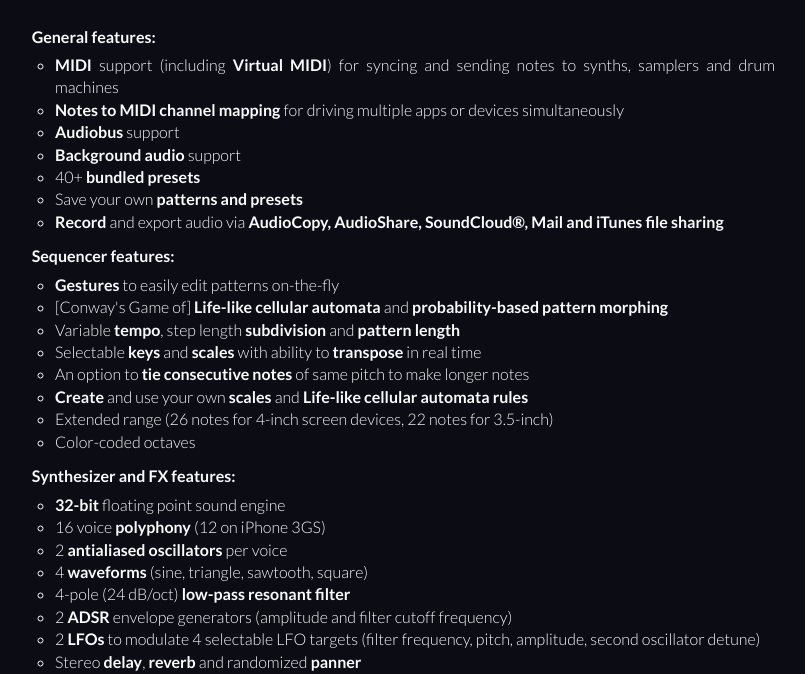
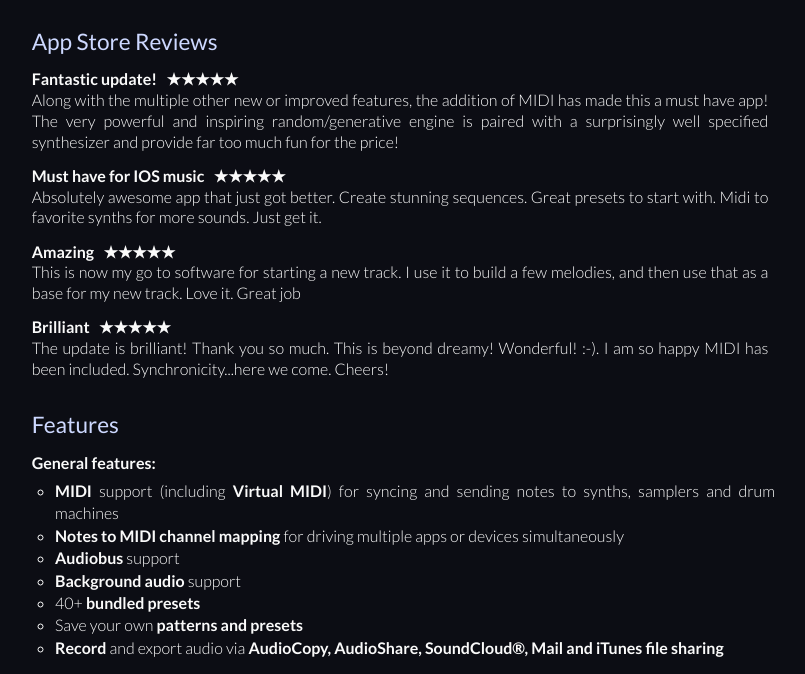
Before and after one commit to xynthesizr/xynthesizr.github.io, a plain HTML site: page index.html in a window 1280 px wide. Shown: the part 1248-1922 px from the top of the page, without its empty margins (240-1045 px from the left). Drawn offline with nearby package versions, Linux system fonts and the light colour scheme.

Commit message:
Added App Store reviews

```diff
--- a/css/style.css
+++ b/css/style.css
@@ -42,6 +42,10 @@ div#videos {
 	margin-bottom: 30px;
 }
 
+div#reviews {
+	margin-bottom: 30px;
+}
+
 div#features {
 	margin-bottom: 30px;
 }
@@ -63,6 +67,12 @@ p, h2, h3, h4, h5 {
 	margin: 10pt 5pt 5pt 5pt;
 }
 
+h2 {
+	font-size: 17pt;
+	font-weight: 400;
+	color:#CDD8FF
+}
+
 p.headline {
 	font-size: 15pt;
 	margin-bottom: 10pt;
@@ -71,6 +81,10 @@ p.headline {
 
 small {
 	font-size: 0.85em;
+}
+
+span.stars {
+	margin-left: 0.4em;
 }
 
 ul {
--- a/index.html
+++ b/index.html
@@ -49,7 +49,23 @@
     <br/>
     <small>A YouTube playlist including basic features, presets and MIDI demo videos</small>
 </div>
+<div id="reviews">
+	<h2>App Store Reviews</h2>
+	<p><strong>Fantastic update! <span class="stars">★★★★★</span></strong><br/>
+Along with the multiple other new or improved features, the addition of MIDI has made this a must have app! The very powerful and inspiring random/generative engine is paired with a surprisingly well specified synthesizer and provide far too much fun for the price!
+    </p>
+    <p><strong>Must have for IOS music <span class="stars">★★★★★</span></strong><br/>
+Absolutely awesome app that just got better. Create stunning sequences. Great presets to start with. Midi to favorite synths for more sounds. Just get it.
+    </p>
+    <p><strong>Amazing <span class="stars">★★★★★</span></strong><br/>
+This is now my go to software for starting a new track. I use it to build a few melodies, and then use that as a base for my new track. Love it. Great job
+    </p>
+    <p><strong>Brilliant <span class="stars">★★★★★</span></strong><br/>
+The update is brilliant! Thank you so much. This is beyond dreamy! Wonderful! :-). I am so happy MIDI has been included. Synchronicity...here we come. Cheers!
+    </p>
+</div>
           <div id="features">
+          <h2>Features</h2>
 <p><strong>General features:</strong>
 <ul>
 	<li><strong>MIDI</strong> support (including <strong>Virtual MIDI</strong>) for syncing and sending notes to synths, samplers and drum machines</li>
```
